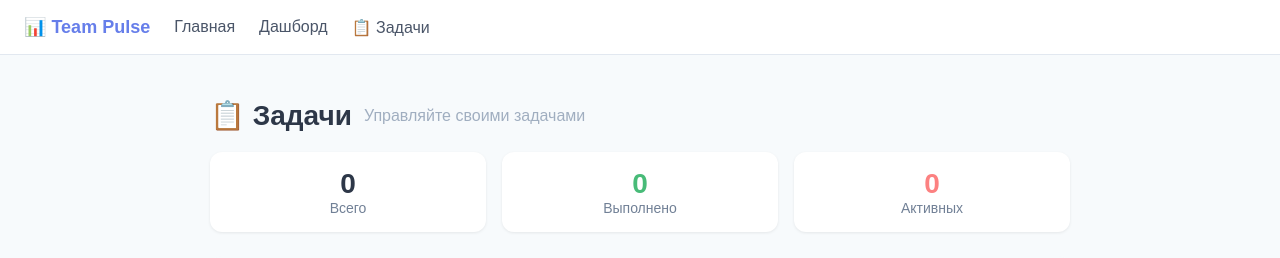
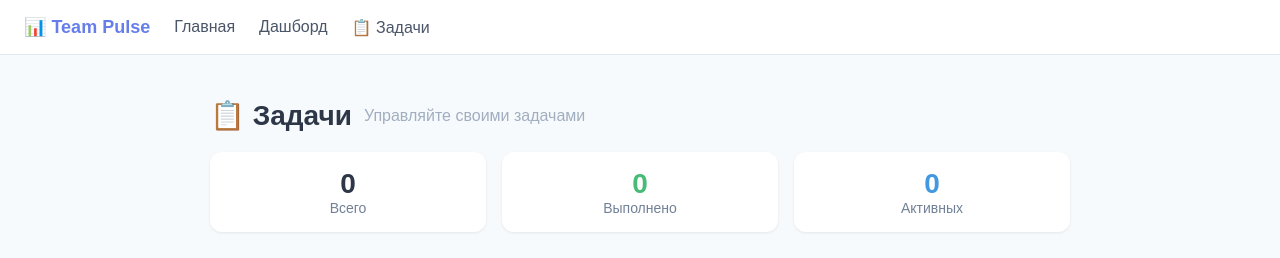
Before and after one commit to kalikrit/team-pulse, a Nuxt app: page /tasks in a window 1280 px wide. Shown: the top 258 px of the page. Built offline with nearby package versions, Linux system fonts and the light colour scheme; no server answers.

Commit message:
style: unify active tasks color to blue (#4299e1) across pages

```diff
--- a/pages/tasks/index.vue
+++ b/pages/tasks/index.vue
@@ -17,7 +17,8 @@
         <div style="font-size:14px;color:#718096;">Выполнено</div>
       </div>
       <div style="background:white;padding:16px;border-radius:12px;box-shadow:0 1px 3px rgba(0,0,0,0.08);text-align:center;">
-        <div style="font-size:28px;font-weight:700;color:#fc8181;">{{ pendingTasks }}</div>
+        <!-- Меняем цвет с #fc8181 на #4299e1 -->
+        <div style="font-size:28px;font-weight:700;color:#4299e1;">{{ pendingTasks }}</div>
         <div style="font-size:14px;color:#718096;">Активных</div>
       </div>
     </div>
```
